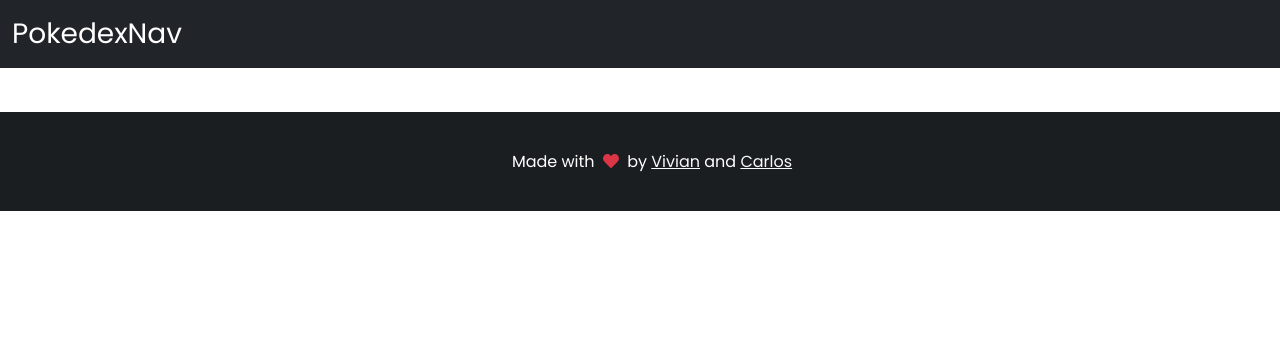
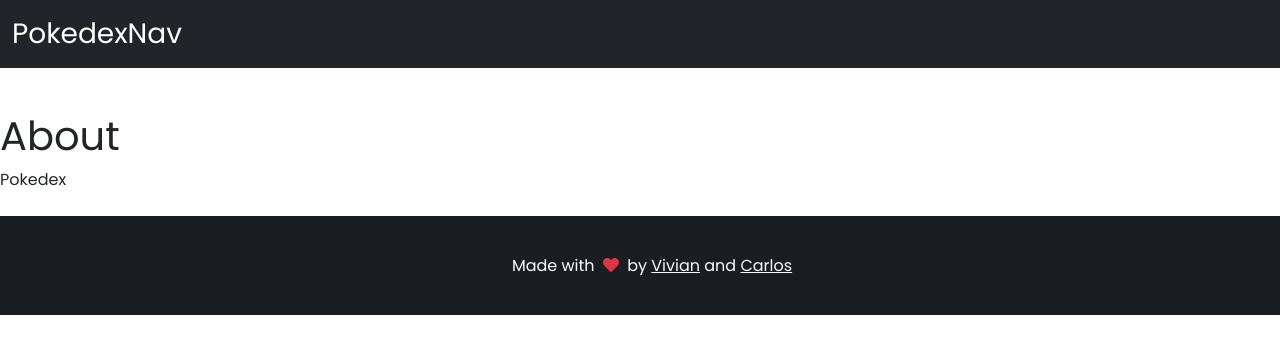
Before and after one commit to carloseam94/pokedex, a Nuxt app: page /about in a window 1280 px wide. Shown: the top 354 px of the page. Built offline with nearby package versions, Linux system fonts and the light colour scheme.

Commit message:
added about page

```diff
--- /dev/null
+++ b/pages/about.vue
@@ -0,0 +1,16 @@
+<template>
+  <div>
+      <h1>About</h1>
+      <p>Pokedex</p>
+  </div>
+</template>
+
+<script>
+export default {
+
+}
+</script>
+
+<style>
+
+</style>
```
